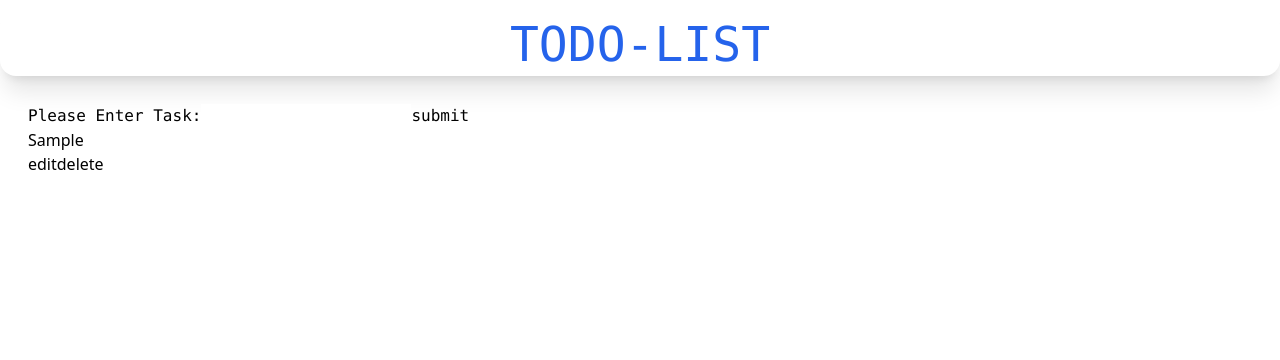
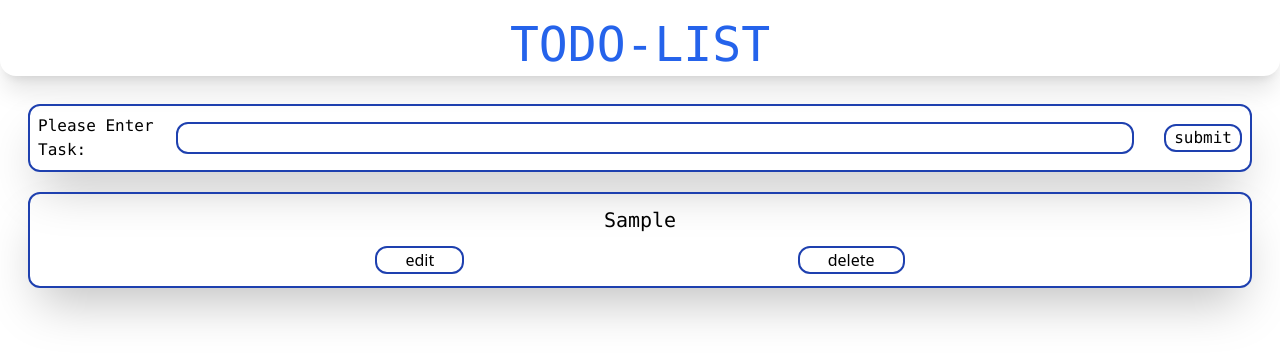
Before and after one commit to sz0320-bit/todoReact, a React (Vite) app in the folder todo-list/: page / in a window 1280 px wide. Both pictures are taken after typing "Sample" into the empty fields and a click on the input "submit". Shown: the top 360 px of the page. Built offline with nearby package versions, Linux system fonts and the light colour scheme.

Commit message:
first draft done

```diff
--- a/todo-list/src/components/task.jsx
+++ b/todo-list/src/components/task.jsx
@@ -27,13 +27,13 @@ const Task = ({task,onDelete,onEdit}) => {
     }, []);
 
     return (
-        <div className="textholder">
+        <div className="h-fit p-3 flex gap-3 flex-col border-2 border-blue-800 mt-5 rounded-xl shadow-2xl">
             <div className="unline" id="line" >
-                <input ref={ref} type="text" className="textbox" readOnly={edit}  value={text} onChange={(e) => setText(e.target.value)}/>
+                <input ref={ref} type="text" className=" w-[100%] text-center h-fit shadow-none bg-transparent overflow-y-auto break-words font-mono text-xl" readOnly={edit}  value={text} onChange={(e) => setText(e.target.value)}/>
             </div>
-            <div className="buttonholder" >
-                <input type="button" value="edit" className="editbutton" onClick={handleClick}/>
-                <input type="button" value="delete" className="deletebutton" onClick={() => onDelete(task.id)}/>
+            <div className="flex justify-evenly" >
+                <input type="button" value="edit" className="border-2 px-7 border-blue-800 h-fit px-2 rounded-xl" onClick={handleClick}/>
+                <input type="button" value="delete" className="border-2 px-7 border-blue-800 h-fit px-2 rounded-xl" onClick={() => onDelete(task.id)}/>
             </div>
         </div>
     )
--- a/todo-list/src/components/tasks.jsx
+++ b/todo-list/src/components/tasks.jsx
@@ -54,10 +54,10 @@ try {
 
     return (
         <>
-            <form onSubmit={newTask} className={'flex font-mono'}>
-                <h2>Please Enter Task:</h2>
-                <input type="text" id="mainentry" ref={ref} onChange={(e) => setText(e.target.value)}/>
-                <input type="submit" value="submit" id="mainsubmit"/>
+            <form onSubmit={newTask} className={'flex font-mono shadow-2xl border-2 justify-evenly items-center rounded-xl p-2 border-blue-800'}>
+                <h2 >Please Enter Task:</h2>
+                <input type="text" id="mainentry" className={'font-mono  mr-[1.5em] text-xl border-2 border-blue-800 rounded-xl text-center w-[100%]'} ref={ref} onChange={(e) => setText(e.target.value)}/>
+                <input type="submit" value="submit" className={'border-2 border-blue-800 h-fit px-2 rounded-xl'} id="mainsubmit"/>
             </form>
             <div className="displaybox">
                 <div id={'entrypoint'}>
```
